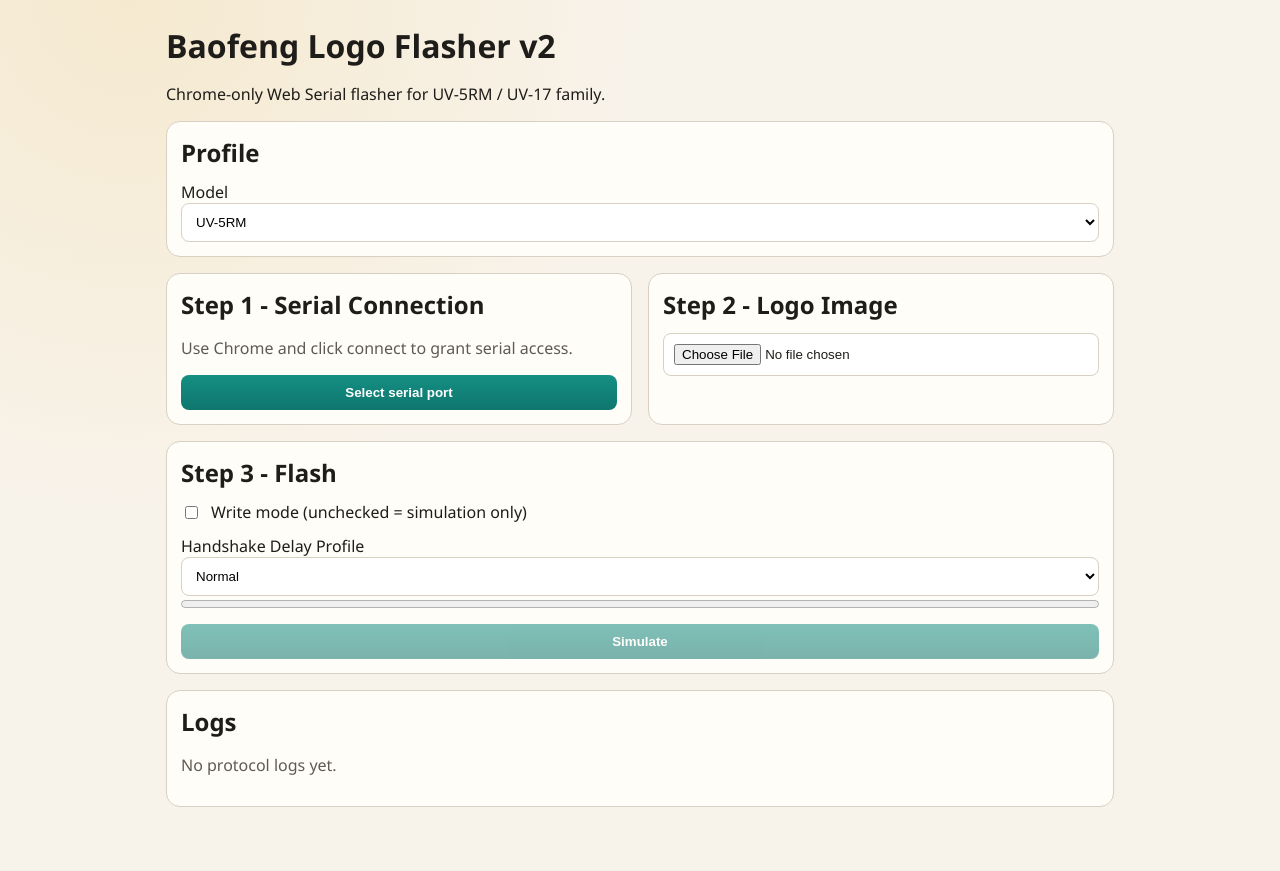
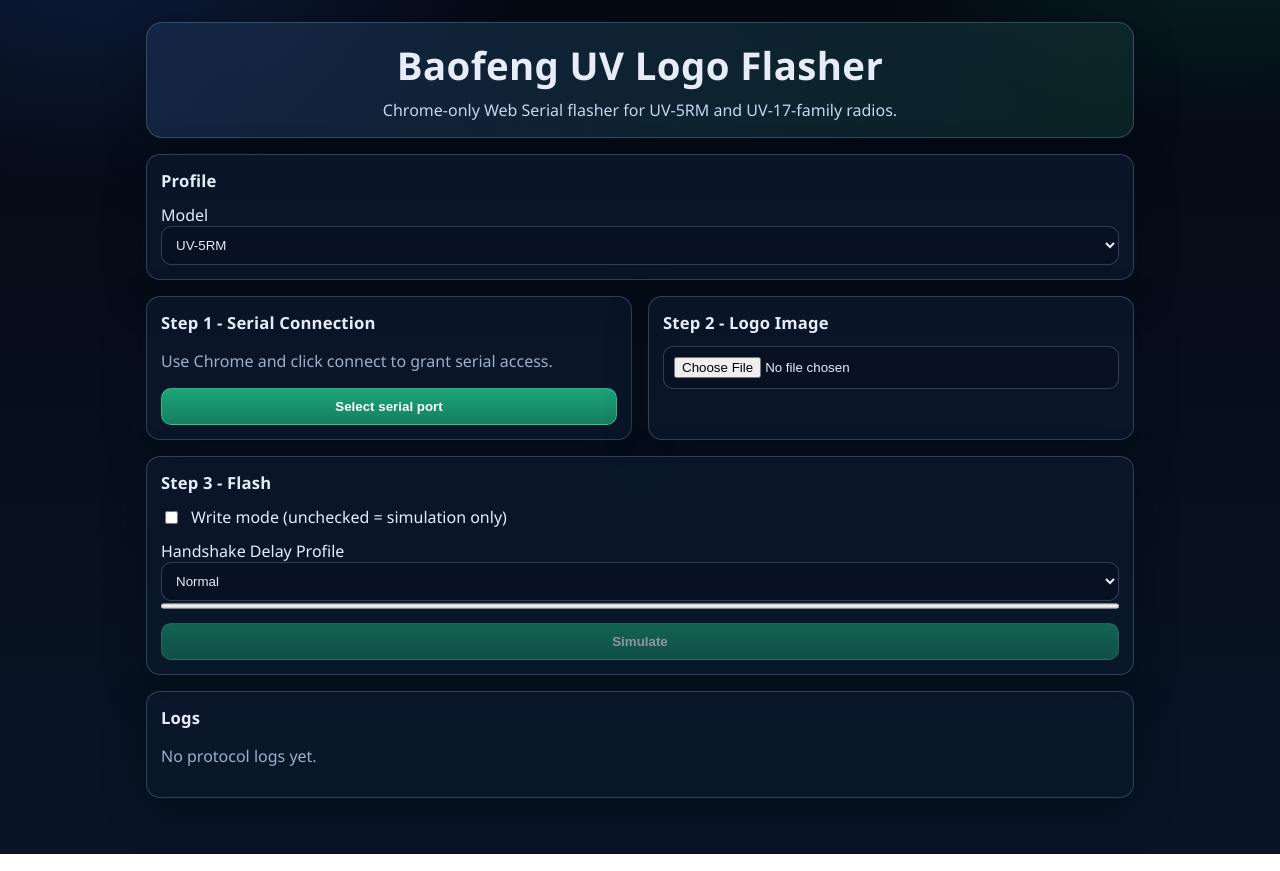
Before and after one commit to XoniBlue/Baofeng-Logo-Flasher, a React (Vite) app in the folder web/: page / in a window 1280 px wide. Built offline with nearby package versions, Linux system fonts and the light colour scheme.

Commit message:
Refresh web theme to match main Streamlit UI style

```diff
--- a/web/src/App.tsx
+++ b/web/src/App.tsx
@@ -144,9 +144,9 @@
 
   return (
     <main className="app-shell">
-      <header>
-        <h1>Baofeng Logo Flasher v2</h1>
-        <p>Chrome-only Web Serial flasher for UV-5RM / UV-17 family.</p>
+      <header className="hero">
+        <h1>Baofeng UV Logo Flasher</h1>
+        <p>Chrome-only Web Serial flasher for UV-5RM and UV-17-family radios.</p>
       </header>
 
       {!webSerialSupported ? <div className="error">{browserConstraintMessage()}</div> : null}
--- a/web/src/styles.css
+++ b/web/src/styles.css
@@ -1,37 +1,78 @@
 :root {
-  --bg: #f8f3ea;
-  --panel: #fffdf8;
-  --text: #1f1d1a;
-  --muted: #5f5a52;
-  --danger: #9f1239;
-  --ok: #166534;
-  --border: #d8d0c3;
+  --bg: #040a14;
+  --bg-soft: #081425;
+  --panel: rgba(12, 25, 44, 0.78);
+  --panel-strong: rgba(10, 20, 35, 0.9);
+  --text: #e6edf8;
+  --muted: #9bb0cc;
+  --danger: #fecdd3;
+  --ok: #86efac;
+  --border: rgba(166, 189, 226, 0.26);
+  --accent: #19a27a;
+  --accent-2: #3b82f6;
+  --shadow: 0 16px 40px rgba(2, 10, 20, 0.45);
+  --radius: 14px;
 }
 
-* { box-sizing: border-box; }
+* {
+  box-sizing: border-box;
+}
 
 body {
   margin: 0;
   font-family: "IBM Plex Sans", "Avenir Next", "Segoe UI", sans-serif;
   color: var(--text);
-  background: radial-gradient(circle at 10% 0%, #f5e9cf 0%, #f8f3ea 35%), var(--bg);
+  background:
+    radial-gradient(950px 520px at 8% -5%, rgba(42, 82, 178, 0.24), rgba(0, 0, 0, 0) 44%),
+    radial-gradient(860px 470px at 96% -8%, rgba(14, 109, 88, 0.24), rgba(0, 0, 0, 0) 42%),
+    linear-gradient(180deg, var(--bg) 0%, var(--bg-soft) 100%);
+  min-height: 100vh;
 }
 
 .app-shell {
-  max-width: 980px;
+  max-width: 1020px;
   margin: 0 auto;
-  padding: 24px 16px 48px;
+  padding: 22px 16px 40px;
 }
 
-header { margin-bottom: 16px; }
-h1, h2 { margin: 0 0 12px; }
+.hero {
+  margin-bottom: 16px;
+  border: 1px solid var(--border);
+  border-radius: calc(var(--radius) + 2px);
+  padding: 16px 18px;
+  text-align: center;
+  background: linear-gradient(125deg, rgba(24, 43, 78, 0.75), rgba(15, 55, 49, 0.55));
+  box-shadow: var(--shadow);
+}
+
+h1,
+h2 {
+  margin: 0 0 12px;
+  letter-spacing: 0.01em;
+}
+
+h1 {
+  margin-bottom: 8px;
+  font-size: clamp(1.65rem, 4vw, 2.4rem);
+}
+
+.hero p {
+  margin: 0;
+  color: #c5d6ef;
+}
 
 .panel {
   border: 1px solid var(--border);
   background: var(--panel);
-  border-radius: 14px;
+  border-radius: var(--radius);
   padding: 14px;
   margin-bottom: 16px;
+  box-shadow: var(--shadow);
+  backdrop-filter: blur(4px);
+}
+
+.panel h2 {
+  font-size: 1.04rem;
 }
 
 .grid {
@@ -40,20 +81,42 @@
   gap: 16px;
 }
 
-button, select, input[type="file"] {
+button,
+select,
+input[type="file"] {
   width: 100%;
   padding: 10px;
-  border-radius: 8px;
+  border-radius: 10px;
   border: 1px solid var(--border);
-  background: #ffffff;
+  color: var(--text);
+  background: rgba(9, 18, 34, 0.8);
+}
+
+select,
+input[type="file"] {
+  transition: border-color 140ms ease, box-shadow 140ms ease;
+}
+
+select:focus-visible,
+input[type="file"]:focus-visible,
+button:focus-visible {
+  outline: none;
+  border-color: rgba(106, 169, 255, 0.8);
+  box-shadow: 0 0 0 3px rgba(59, 130, 246, 0.24);
 }
 
 button {
   cursor: pointer;
-  background: linear-gradient(180deg, #158f83, #0f766e);
+  background: linear-gradient(180deg, #1ba579 0%, #167e60 100%);
   color: #fff;
-  border: none;
+  border: 1px solid rgba(118, 242, 198, 0.35);
   font-weight: 700;
+  transition: transform 120ms ease, filter 120ms ease;
+}
+
+button:hover:not(:disabled) {
+  filter: brightness(1.05);
+  transform: translateY(-1px);
 }
 
 button:disabled {
@@ -65,7 +128,7 @@
   margin-top: 12px;
   width: 100%;
   image-rendering: pixelated;
-  border-radius: 8px;
+  border-radius: 10px;
   border: 1px solid var(--border);
   background: #000;
 }
@@ -81,36 +144,71 @@
   width: auto;
 }
 
-.error, .success {
+.error,
+.success {
   border-radius: 10px;
   padding: 10px;
   margin-bottom: 10px;
 }
 
 .error {
-  border: 1px solid #fecdd3;
+  border: 1px solid rgba(251, 113, 133, 0.45);
   color: var(--danger);
-  background: #fff1f2;
+  background: rgba(127, 29, 29, 0.24);
 }
 
 .success {
-  border: 1px solid #bbf7d0;
+  border: 1px solid rgba(74, 222, 128, 0.35);
   color: var(--ok);
-  background: #f0fdf4;
+  background: rgba(20, 83, 45, 0.25);
 }
 
 .log-box {
   max-height: 260px;
   overflow: auto;
-  background: #1f2937;
-  color: #d1fae5;
-  border-radius: 8px;
+  background: var(--panel-strong);
+  color: #c1ebde;
+  border-radius: 10px;
+  border: 1px solid var(--border);
   padding: 10px;
 }
 
-.muted { color: var(--muted); }
-progress { width: 100%; margin-bottom: 10px; }
+.muted {
+  color: var(--muted);
+}
+
+progress {
+  width: 100%;
+  margin-bottom: 10px;
+  height: 10px;
+}
+
+progress::-webkit-progress-bar {
+  background: rgba(84, 105, 140, 0.35);
+  border-radius: 999px;
+}
+
+progress::-webkit-progress-value {
+  background: linear-gradient(90deg, var(--accent), var(--accent-2));
+  border-radius: 999px;
+}
+
+progress::-moz-progress-bar {
+  background: linear-gradient(90deg, var(--accent), var(--accent-2));
+  border-radius: 999px;
+}
 
 @media (max-width: 780px) {
-  .grid { grid-template-columns: 1fr; }
+  .app-shell {
+    padding-top: 16px;
+  }
+
+  .grid {
+    grid-template-columns: 1fr;
+  }
+
+  .hero {
+    padding: 14px;
+    text-align: left;
+  }
 }
```
